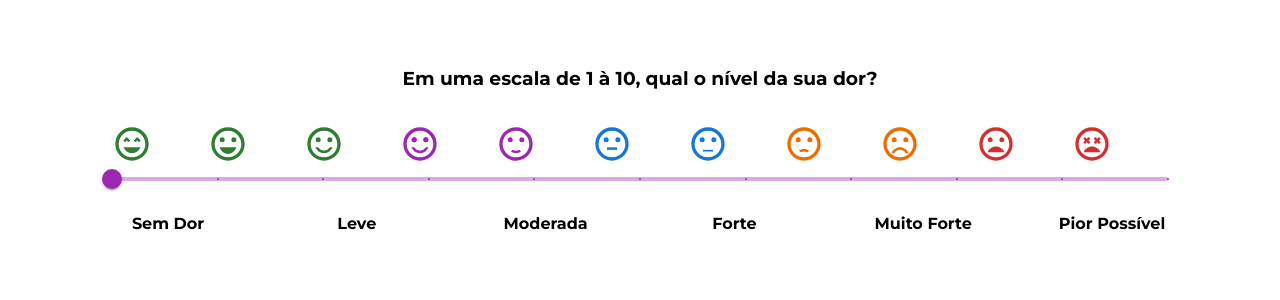
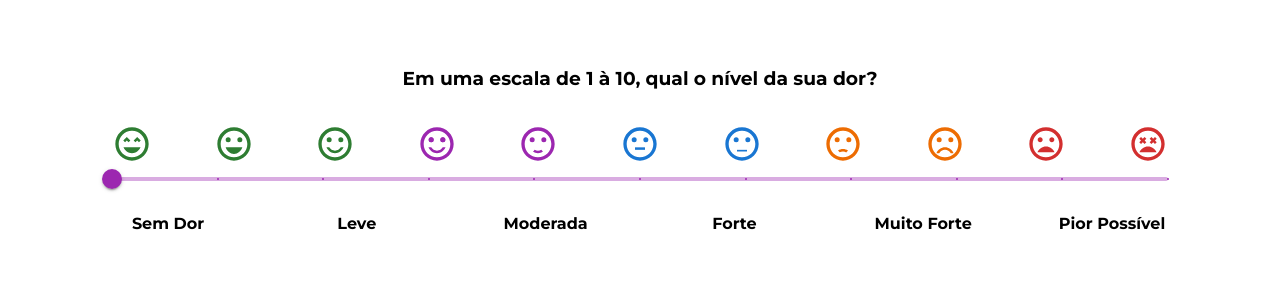
Before and after one commit to annaluizacamargo/BaymaxVital, a React (Create React App) app: page / in a window 1280 px wide. Shown: the top 300 px of the page. Built offline with nearby package versions, Linux system fonts and the light colour scheme.

Commit message:
fix(FacesScale): hide Empty

```diff
--- a/src/components/PainScale/style.css
+++ b/src/components/PainScale/style.css
@@ -13,7 +13,6 @@
 
 .pain-scale .container-slider {
     width: 100%;
-
     padding: 1rem;
     box-sizing: border-box;
 }
@@ -26,10 +25,14 @@
     cursor: default;
 }
 
-.pain-scale .container-slider .faces span {
+.pain-scale .container-slider .faces .MuiRating-root{
     display: flex;
     justify-content: space-between;
     width: 100%;
+}
+
+.pain-scale .container-slider .faces span label:has(#highlight-selected-only-empty) {
+    display: none;
 }
 
 .pain-scale .container-slider .faces span label,
```
